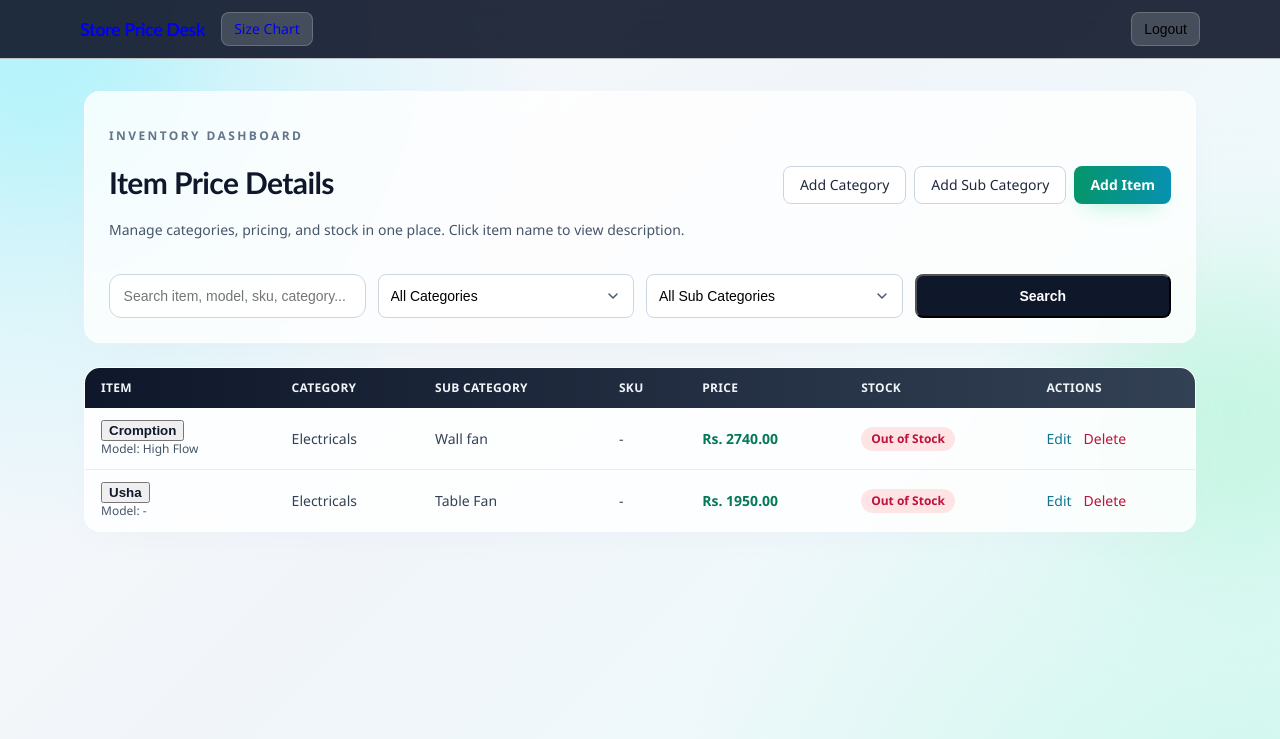
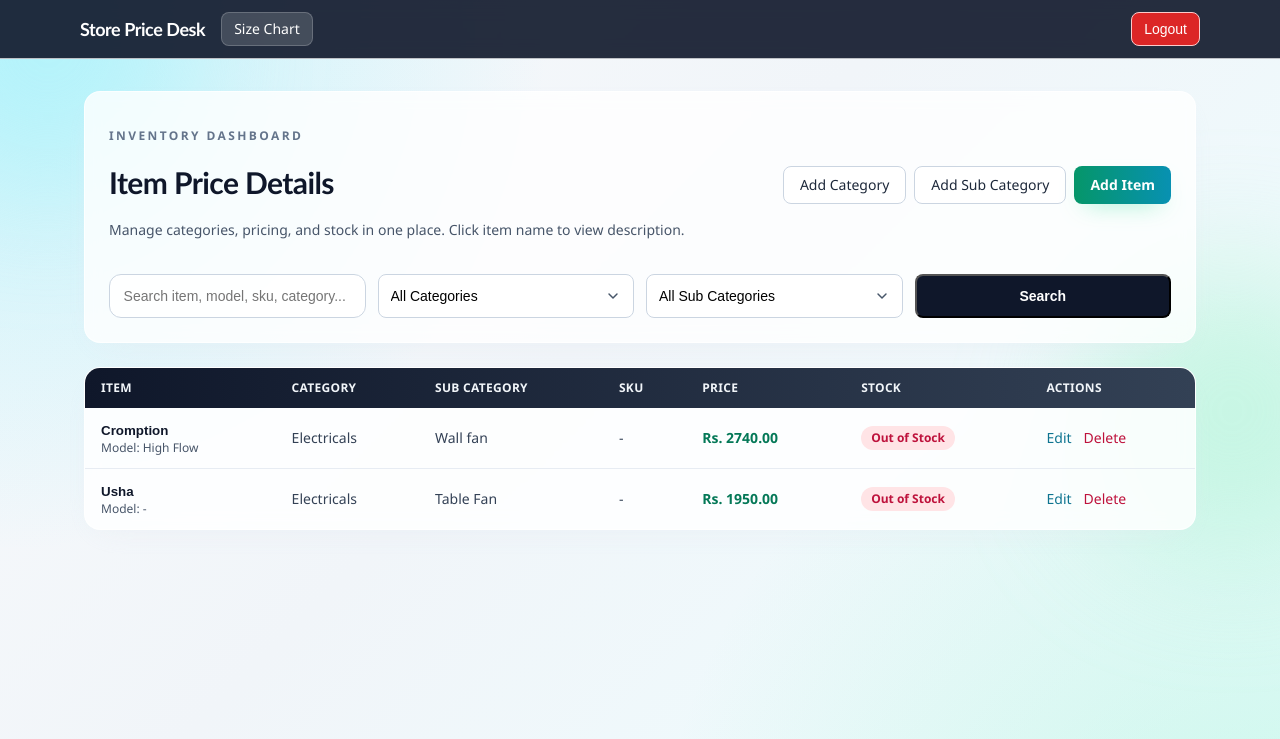
Before and after one commit to jince360/store, a Django app: page / in a window 1280 px wide. Shown: the top 739 px of the page. Run offline with Django 5.2, Linux system fonts and the light colour scheme; a user stored in the database is signed in; data comes from the database, SQL or seed files in the repository.

Commit message:
Fix nav/logout colors and item name styling

```diff
--- a/store/static/store/css/offline-ui.css
+++ b/store/static/store/css/offline-ui.css
@@ -27,6 +27,13 @@ body {
 
 a {
     text-decoration: none;
+    color: inherit;
+}
+
+a:visited,
+a:hover,
+a:active {
+    color: inherit;
 }
 
 h1,
--- a/store/templates/store/base.html
+++ b/store/templates/store/base.html
@@ -15,15 +15,15 @@
     <nav class="sticky top-0 z-30 border-b border-white/70 bg-slate-900/90 backdrop-blur text-white">
         <div class="max-w-6xl mx-auto px-4 py-3 flex justify-between items-center">
             <div class="flex items-center gap-4">
-                <a href="{% url 'item-list' %}" class="brand-heading font-bold text-lg tracking-tight">Store Price Desk</a>
+                <a href="{% url 'item-list' %}" class="brand-heading font-bold text-lg tracking-tight text-white" style="color:#ffffff;text-decoration:none;">Store Price Desk</a>
                 {% if request.user.is_authenticated %}
-                    <a href="{% url 'size-chart' %}" class="text-sm bg-white/15 hover:bg-white/25 px-3 py-1.5 rounded-lg border border-white/20 transition">Size Chart</a>
+                    <a href="{% url 'size-chart' %}" class="text-sm text-white bg-white/15 hover:bg-white/25 px-3 py-1.5 rounded-lg border border-white/20 transition" style="color:#ffffff;text-decoration:none;">Size Chart</a>
                 {% endif %}
             </div>
             {% if request.user.is_authenticated %}
                 <form method="post" action="{% url 'logout' %}">
                     {% csrf_token %}
-                    <button class="text-sm bg-white/15 hover:bg-white/25 px-3 py-1.5 rounded-lg border border-white/20 transition" type="submit">Logout</button>
+                    <button class="text-sm px-3 py-1.5 rounded-lg border transition" style="background:#dc2626;color:#ffffff;border-color:#fecaca;" onmouseover="this.style.background='#b91c1c'" onmouseout="this.style.background='#dc2626'" type="submit">Logout</button>
                 </form>
             {% endif %}
         </div>
--- a/store/templates/store/item_list.html
+++ b/store/templates/store/item_list.html
@@ -56,6 +56,7 @@
                                 <button
                                     type="button"
                                     class="font-semibold text-slate-900 hover:text-cyan-700 transition"
+                                    style="background:none;border:0;padding:0;margin:0;cursor:pointer;text-align:left;"
                                     data-desc-target="desc-{{ forloop.counter }}"
                                 >
                                     {{ item.name }}
```
